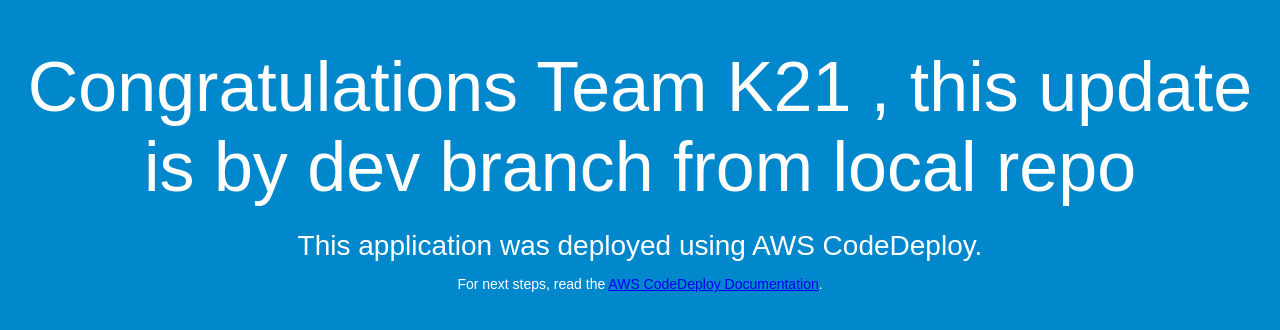
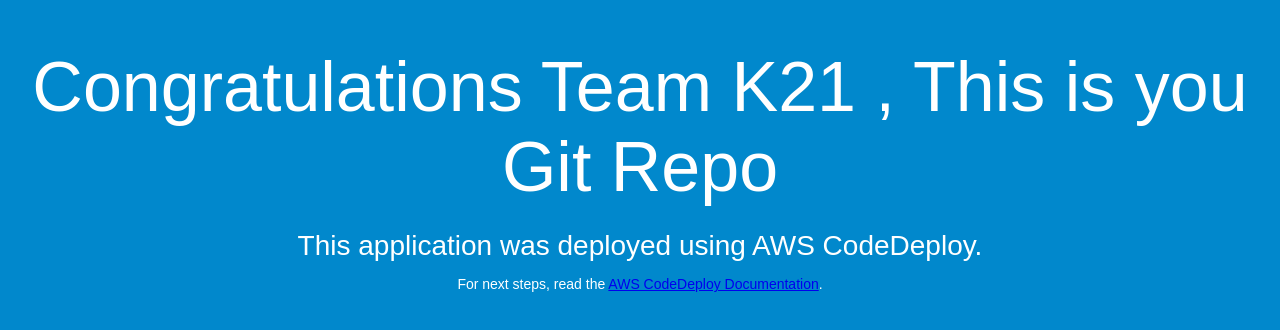
Before and after one commit to swami-github-user/my-demo-22-june-repo, a plain HTML site: page index.html in a window 1280 px wide. Drawn offline with Linux system fonts and the light colour scheme.

Commit message:
Update index.html

```diff
--- a/index.html
+++ b/index.html
@@ -26,7 +26,7 @@
 </head>
 <body>
   <div align="center">
-    <h1>Congratulations Team K21 , this update is by dev branch from local repo</h1>
+    <h1>Congratulations Team K21 , This is you Git Repo</h1>
     <h2>This application was deployed using AWS CodeDeploy.</h2>
     <p>For next steps, read the <a href="http://aws.amazon.com/documentation/codedeploy">AWS CodeDeploy Documentation</a>.</p>
   </div>
```
